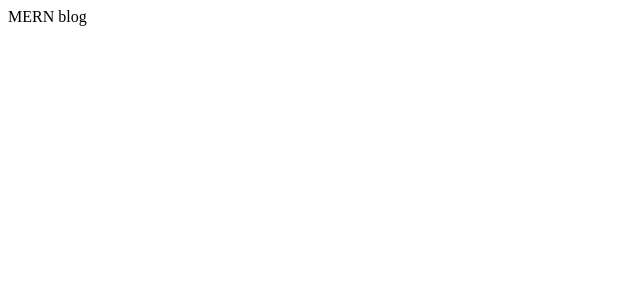
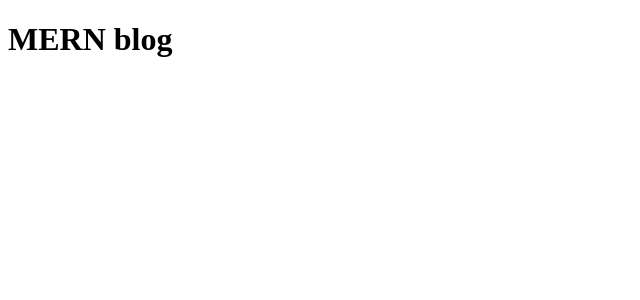
Before and after one commit to eliffvural/MERN-blog, a React (Vite) app in the folder client/: page / in a window 1280 px wide. Shown: the top 300 px of the page, without its empty margins (0-640 px from the left). Built offline with nearby package versions, Linux system fonts and the light colour scheme.

Commit message:
"Replace div element with h1 element in App component"

```diff
--- a/client/src/App.jsx
+++ b/client/src/App.jsx
@@ -2,8 +2,6 @@ import React from 'react'
 
 export default function App() {
   return (
-    <div>
-      MERN blog
-    </div>
+      <h1  className='text-3xl' >MERN blog</h1>
   )
 }
```
